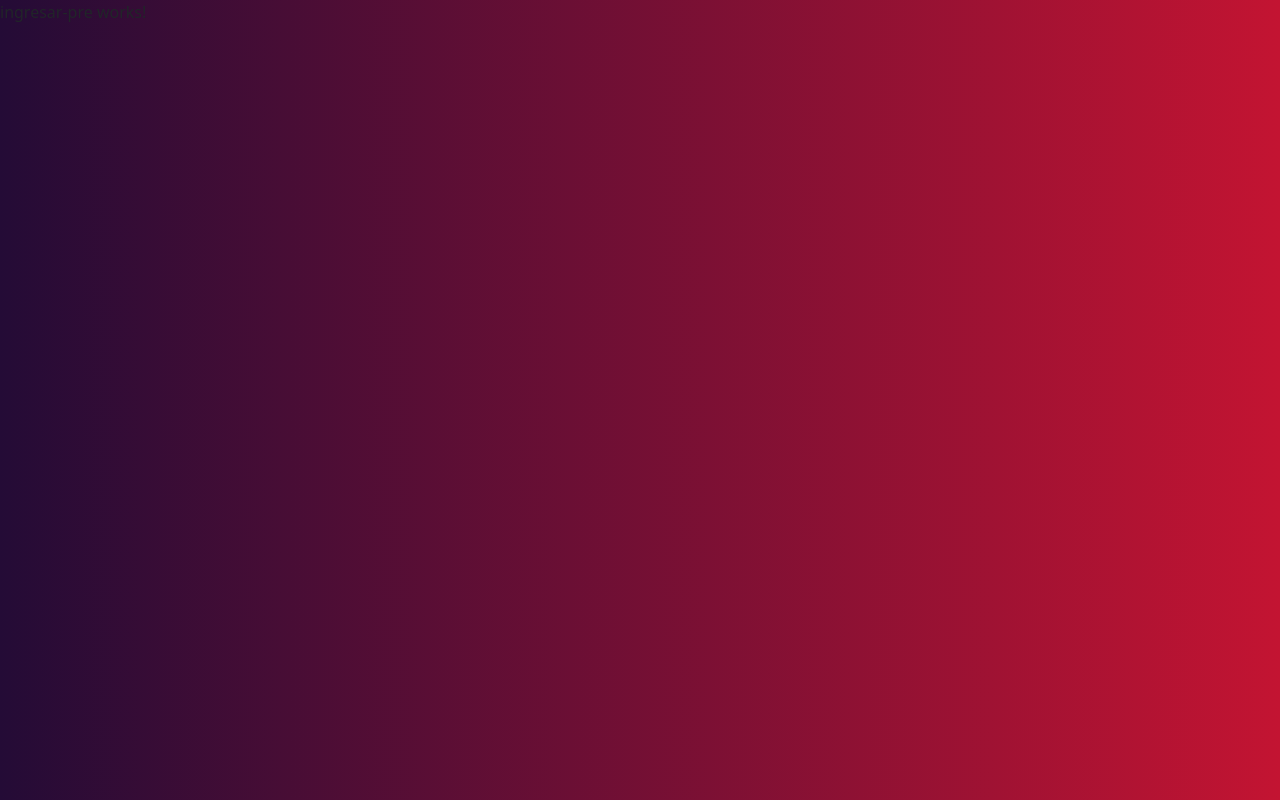
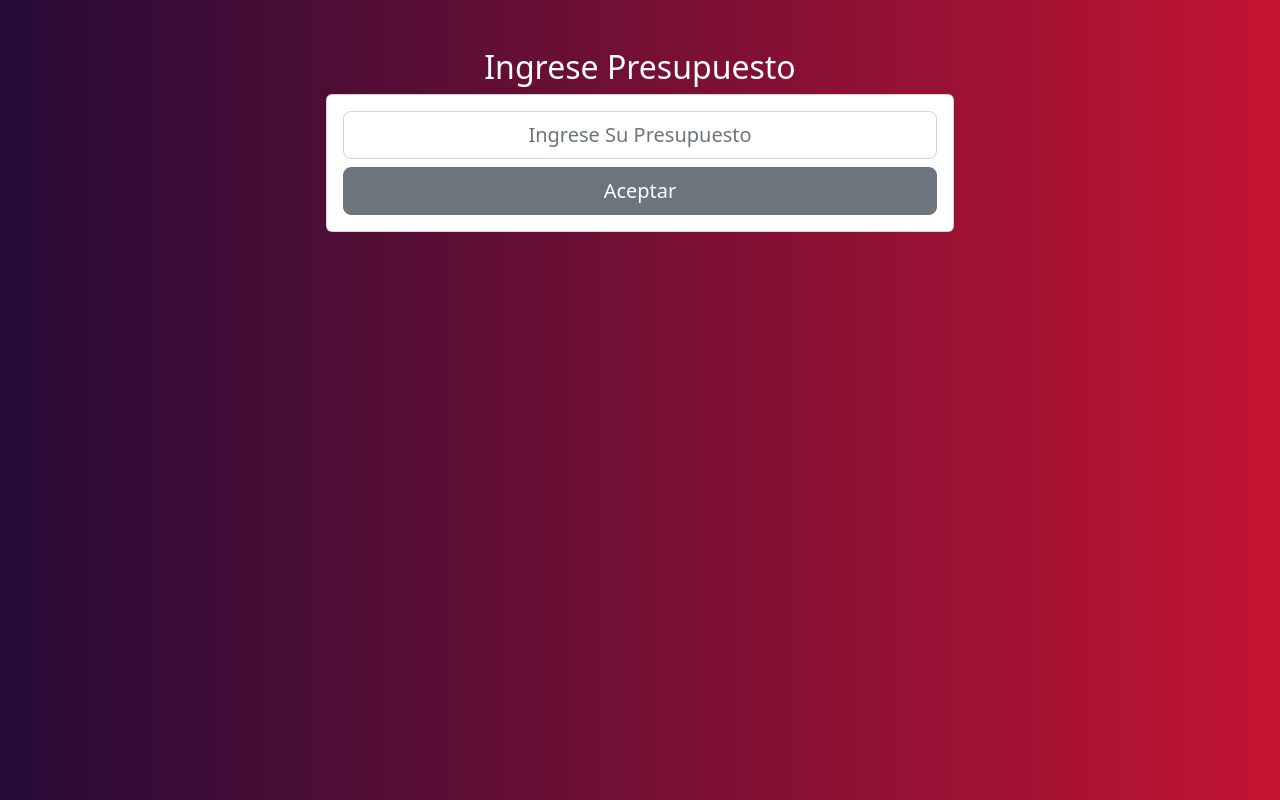
Before and after one commit to sebastia9330/gestor-contable, an Angular app in the folder gestor/: page /ingresarPresupuesto in a window 1280 px wide. Built offline with nearby package versions, Linux system fonts and the light colour scheme.

Commit message:
pantalla presupuesto

```diff
--- a/gestor/src/app/componentes/ingresar-pre/ingresar-pre.component.css
+++ b/gestor/src/app/componentes/ingresar-pre/ingresar-pre.component.css
@@ -0,0 +1,10 @@
+input {
+    text-align:  center;
+    text-transform: capitalize;
+}
+button{
+    width: 100%;
+}
+h2{
+    text-transform: capitalize;
+}
--- a/gestor/src/app/componentes/ingresar-pre/ingresar-pre.component.html
+++ b/gestor/src/app/componentes/ingresar-pre/ingresar-pre.component.html
@@ -1 +1,12 @@
-<p>ingresar-pre works!</p>
+<div class="row mt-5">
+    <div class="col-lg-6 offset-lg-3">
+        <h2 class="text-center text-white">Ingrese presupuesto</h2>
+        <div class="card">
+            <div class="card-body">
+                <input type="text" class="form-control form-control-lg" placeholder="ingrese su presupuesto">
+                <button  class="btn btn-secondary btn-lg btn-block mt-2">Aceptar</button>
+            </div>
+        </div>
+    </div>
+
+</div>
```
